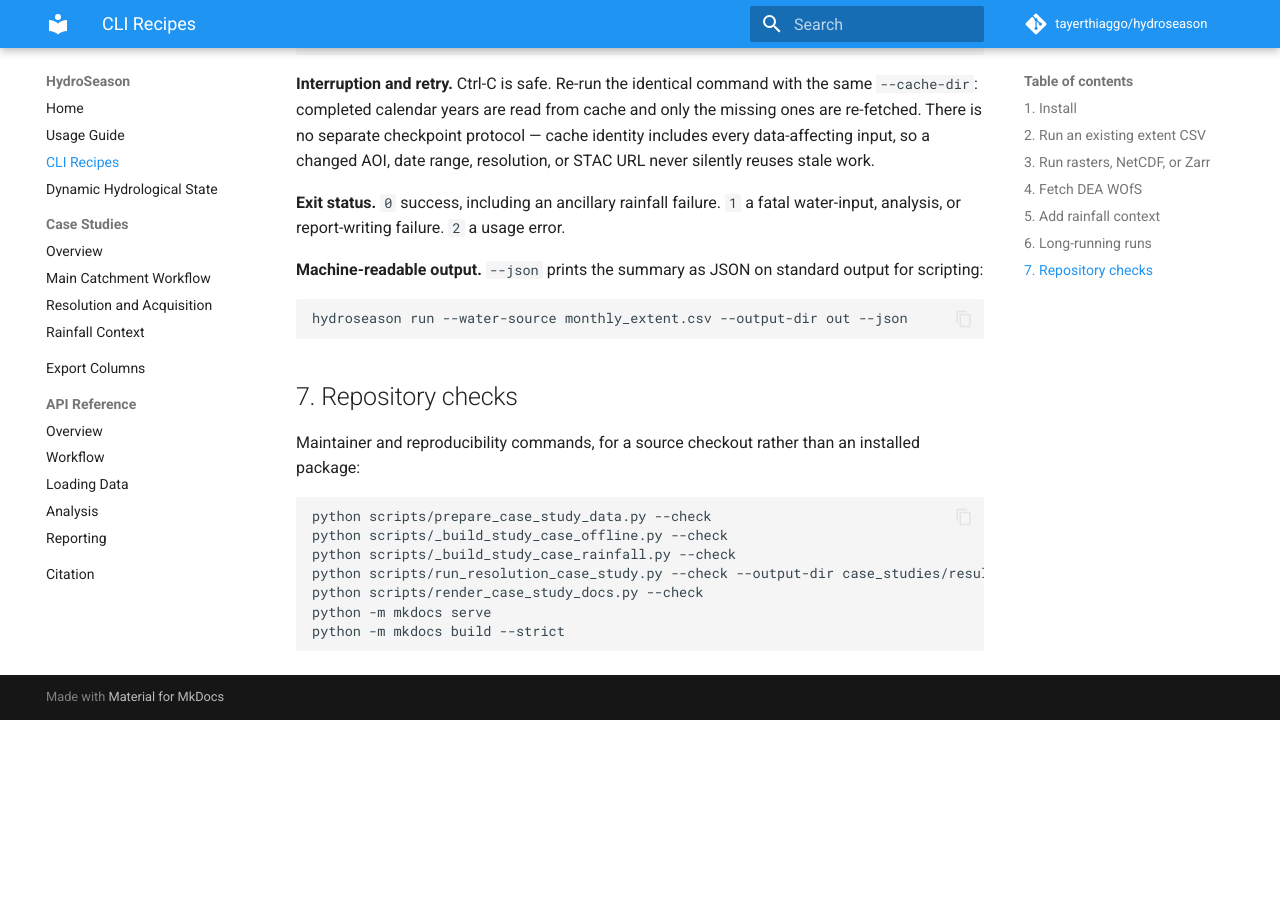
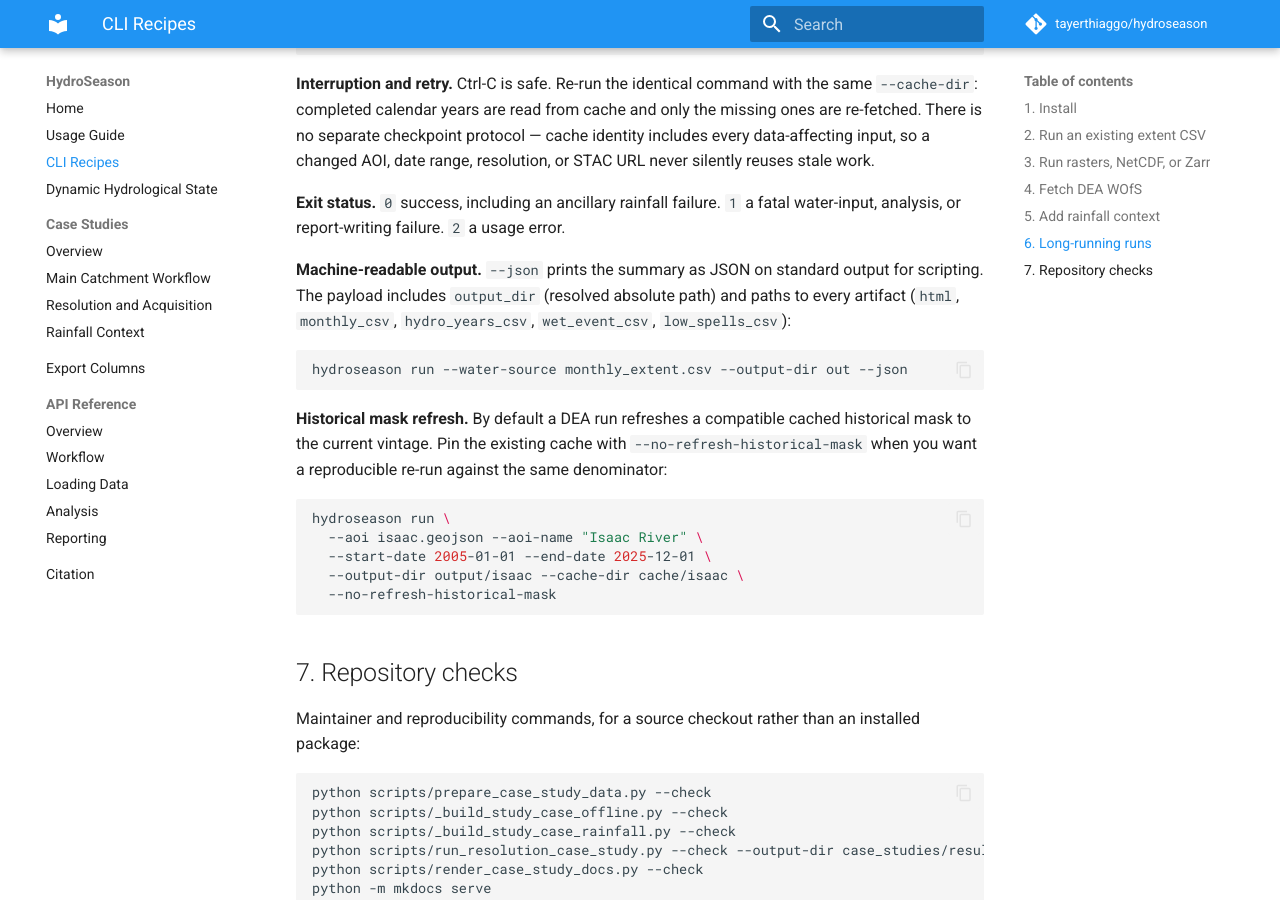
Before and after one commit to tayerthiaggo/hydroseason, an MkDocs documentation site: the page built from docs/cli-recipes.md, in a window 1280 px wide and 900 px high, scrolled down 3582 px. Built offline with MkDocs 1.6.1 and Material for MkDocs 9.7.7, drawn with Linux system fonts in a browser that asks for light colours; comment, search, counter and statistics services are not loaded; before the commit the page ends 4302 px from its top, so only the background shows below that.

Commit message:
fix: complete CLI release summary
Co-authored-by: Cursor <cursoragent@cursor.com>

````diff
--- a/docs/cli-recipes.md
+++ b/docs/cli-recipes.md
@@ -194,10 +194,25 @@ AOI, date range, resolution, or STAC URL never silently reuses stale work.
 fatal water-input, analysis, or report-writing failure. `2` a usage error.
 
 **Machine-readable output.** `--json` prints the summary as JSON on standard
-output for scripting:
+output for scripting. The payload includes `output_dir` (resolved absolute
+path) and paths to every artifact (`html`, `monthly_csv`, `hydro_years_csv`,
+`wet_event_csv`, `low_spells_csv`):
 
 ```bash
 hydroseason run --water-source monthly_extent.csv --output-dir out --json
+```
+
+**Historical mask refresh.** By default a DEA run refreshes a compatible
+cached historical mask to the current vintage. Pin the existing cache with
+`--no-refresh-historical-mask` when you want a reproducible re-run against the
+same denominator:
+
+```bash
+hydroseason run \
+  --aoi isaac.geojson --aoi-name "Isaac River" \
+  --start-date 2005-01-01 --end-date 2025-12-01 \
+  --output-dir output/isaac --cache-dir cache/isaac \
+  --no-refresh-historical-mask
 ```
 
 ## 7. Repository checks
````
Also changed, not shown: 2 other files.
